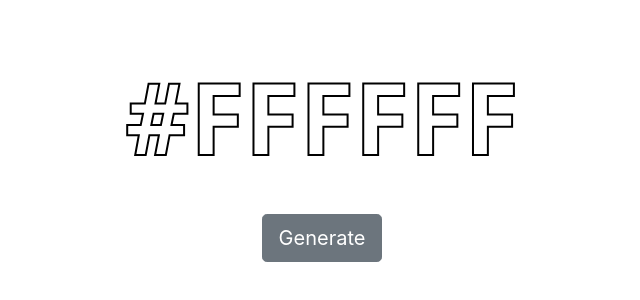
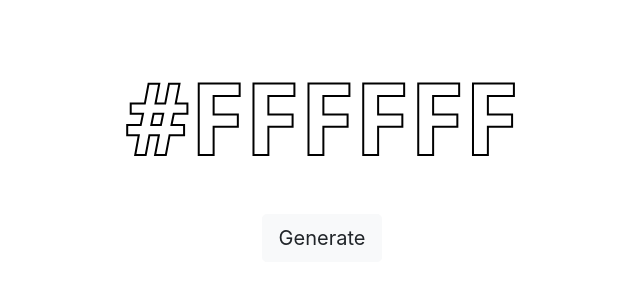
Before and after one commit to DeivissonLisboa/color-flipper, a plain HTML site: page index.html in a window 1280 px wide. Shown: the part 136-436 px from the top of the page, without its empty margins (318-958 px from the left). Drawn offline with nearby package versions, Linux system fonts and the light colour scheme.

Commit message:
Button color update

```diff
--- a/index.html
+++ b/index.html
@@ -16,7 +16,7 @@
 <body>
     <div id=box class="box text-center">
         <h1 id=colorCode>#FFFFFF</h1>
-        <button id="generate_buttom" type="button" class="btn btn-secondary btn-lg">Generate</button>
+        <button id="generate_buttom" type="button" class="btn btn-light btn-lg">Generate</button>
     </div>
     <script src="script/script.js"></script>
 </body>
```
